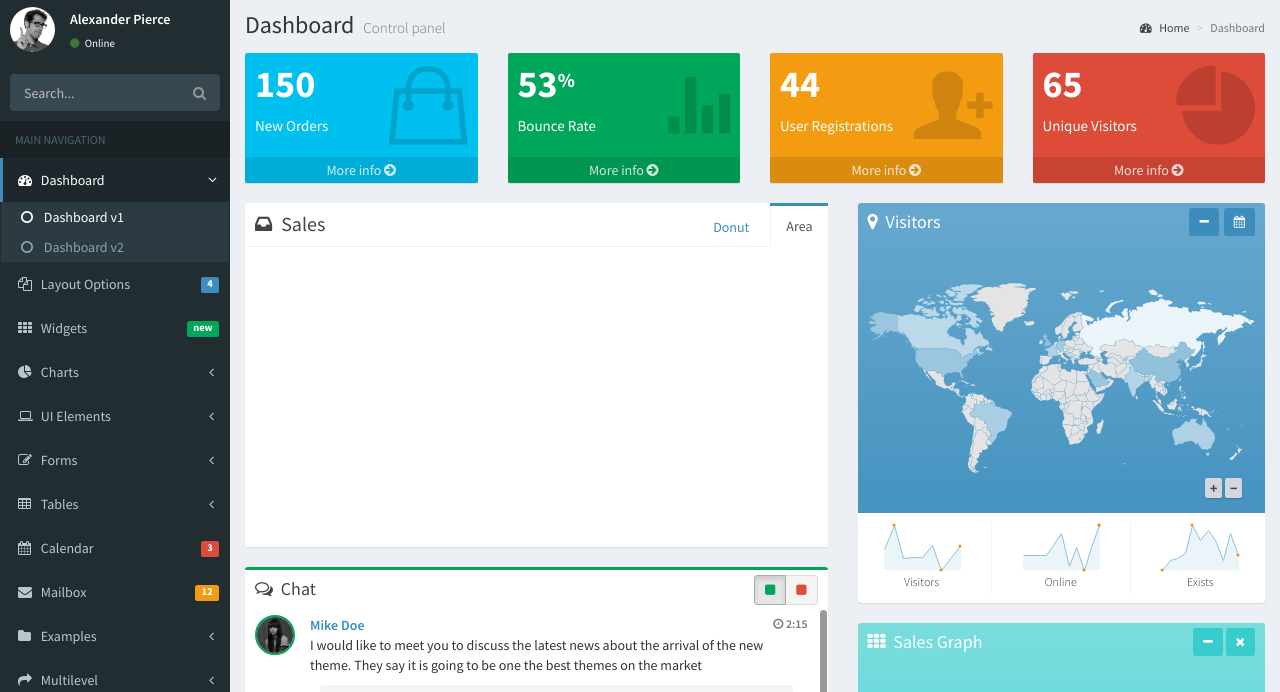
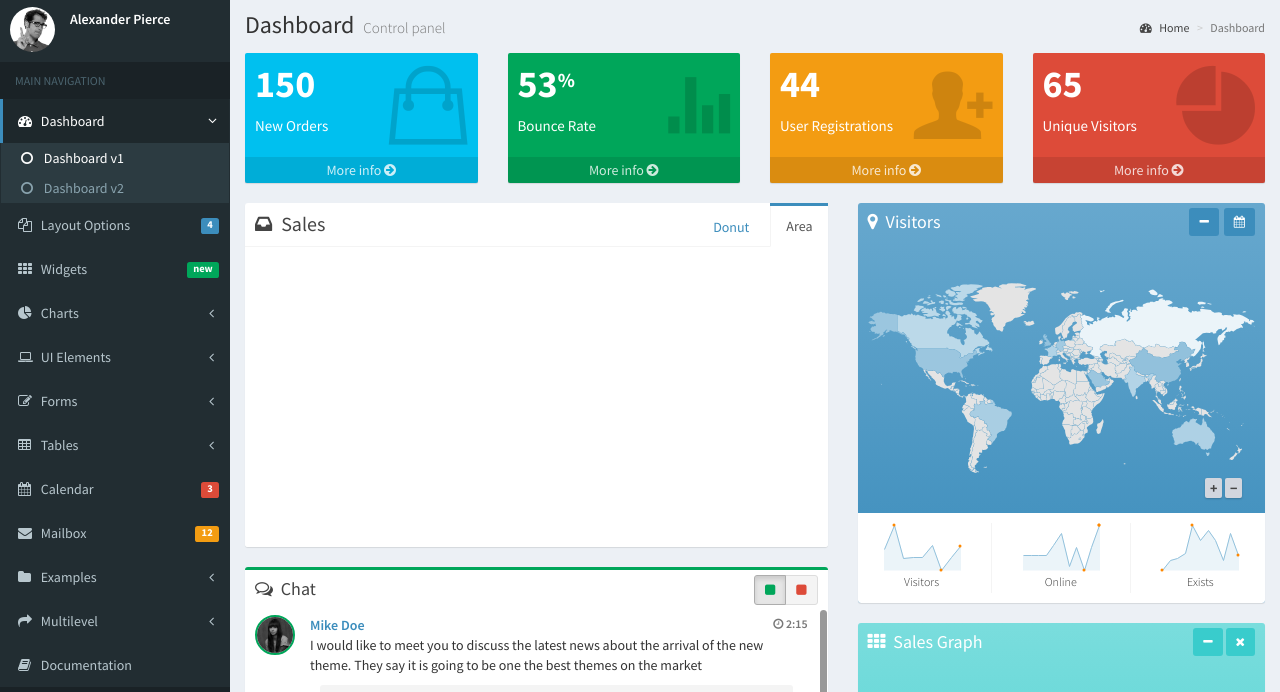
Before and after one commit to juliosmelo/soldo, a website: page index.html in a window 1280 px wide. Shown: the part 53-745 px from the top of the page. Drawn offline with nearby package versions, Linux system fonts and the light colour scheme; a script that the page names is missing.

Commit message:
form de busca e status do usuário

```diff
--- a/index.html
+++ b/index.html
@@ -90,19 +90,17 @@
             </div>
             <div class="pull-left info">
               <p>Alexander Pierce</p>
-
-              <a href="#"><i class="fa fa-circle text-success"></i> Online</a>
             </div>
           </div>
           <!-- search form -->
-          <form action="#" method="get" class="sidebar-form">
+          <!-- <form action="#" method="get" class="sidebar-form">
             <div class="input-group">
               <input type="text" name="q" class="form-control" placeholder="Search..."/>
               <span class="input-group-btn">
                 <button type='submit' name='search' id='search-btn' class="btn btn-flat"><i class="fa fa-search"></i></button>
               </span>
             </div>
-          </form>
+          </form> -->
           <!-- /.search form -->
           <!-- sidebar menu: : style can be found in sidebar.less -->
           <ul class="sidebar-menu">
```
